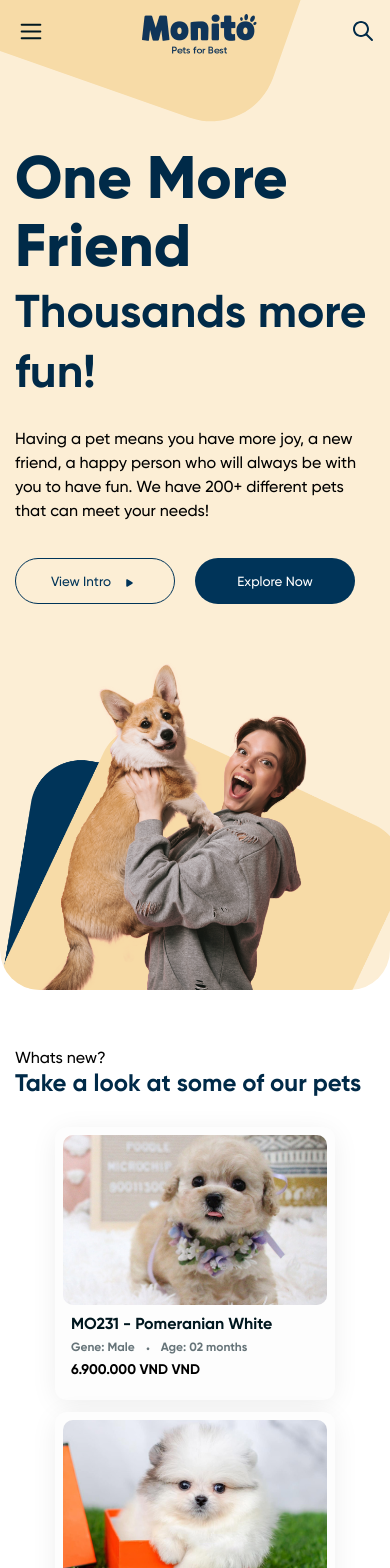
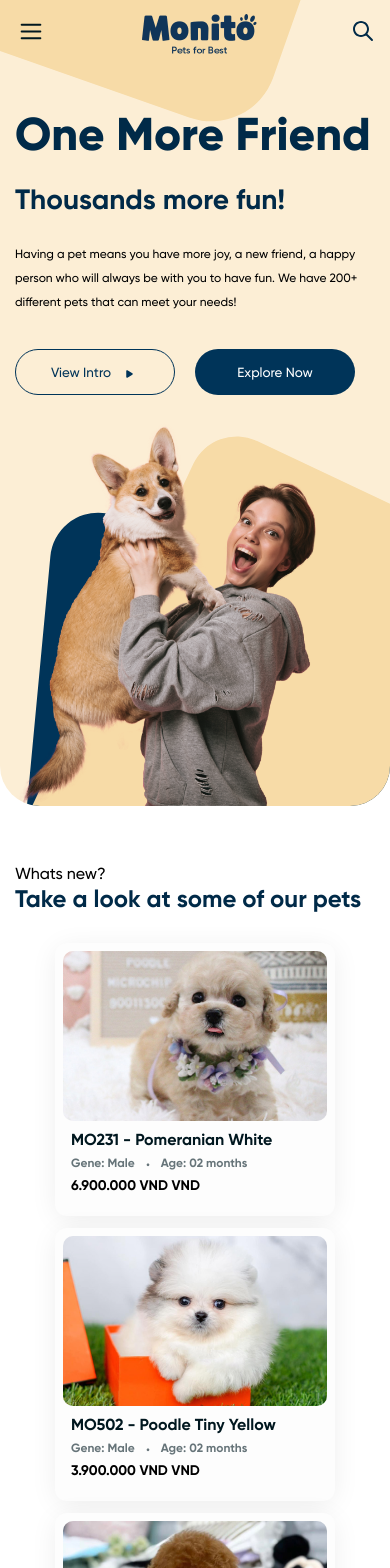
Before and after one commit to nthdat2704/clone-ui, a Next.js app: page / in a window 390 px wide. Shown: the top 1568 px of the page. Built offline with nearby package versions, Linux system fonts and the light colour scheme.

Commit message:
reponsive for hero section (banner)

```diff
--- a/src/features/banner-one-more/banner-one-more.module.scss
+++ b/src/features/banner-one-more/banner-one-more.module.scss
@@ -82,7 +82,7 @@
 
 @media screen and (max-width: 767px) {
     .banner-right-block {
-        width: 605.03px;
+        width: 820px;
         height: 635px;
         border-radius: 75px;
         top: -300px;
@@ -119,3 +119,9 @@
         padding: 0;
     }
 }
+
+@media screen and (max-width: 414px) {
+    .banner-right-block {
+        width: 605.03px;
+    }
+}
--- a/src/shared/assets/images/index.ts
+++ b/src/shared/assets/images/index.ts
@@ -28,6 +28,7 @@ import bannerPet from './banner-pet-seller.png'
 import knowlege1 from './knowlegge-1.png'
 import knowlege2 from './knowledge-2.png'
 import knowlege3 from './knowledge-3.png'
+import human from './human.png'
 
 
 export {
@@ -37,5 +38,5 @@ export {
     animal6, animal7, animal8, animal9, bannerOneMore,
     bannerOneMoreHuman, brand1, brand2, brand3, brand4, brand5,
     brand6, brand7, hand, bannerPet, knowlege1,
-    knowlege2, knowlege3
+    knowlege2, knowlege3, human
 }
--- a/src/shared/components/banner/banner.module.scss
+++ b/src/shared/components/banner/banner.module.scss
@@ -1,24 +1,6 @@
-// .container {
-//     overflow: hidden;
-//     max-height: 595px;
-// }
-// .banner__content {
-//     display: flex;
-//     justify-content: space-between;
-// }
-// .banner__left {
-//     max-width: 480px;
-//     width: 100%;
-//     margin-top: 80px;
-// }
-// .banner__right {
-//     transform: scale(1.3485);
-//     flex: 1;
-//     .human {
-//         object-fit: contain;
-//     }
-// }
 .container {
+    position: relative;
+    min-height: 595px;
     overflow: hidden;
 }
 .banner__content {
@@ -29,16 +11,6 @@
     max-width: 480px;
     width: 100%;
     margin-top: 80px;
-}
-.banner__right {
-    transform: scale(1.3485) translateY(100px);
-    flex: 1;
-    .human {
-        max-height: 595px;
-        object-fit: contain;
-    }
-}
-
     .action {
         display: flex;
         gap: 20px;
@@ -60,21 +32,117 @@
         line-height: 24px;
         margin-bottom: 34px;
     }
+}
+.banner__right {
+    flex: 1;
+}
+.banner-image {
+    position: absolute;
+    right: -34px;
+    bottom: -82px;
+    z-index: 2;
+    object-fit: contain;
+}
 
+.banner-block-primary,
+.banner-block-secondary {
+    position: absolute;
+    width: 635px;
+    height: 635px;
+    border-radius: 99px;
+}
+.banner-block-primary {
+    background-color: $primary-main-color;
+    top: 231px;
+    right: 161px;
+    transform: rotate(9.35deg);
+}
+.banner-block-secondary {
+    background-color: $secondary-main-color;
+    top: 201px;
+    right: 104px;
+    transform: rotate(25.23deg);
+}
+
+// .container-block-top,
+// .container-block-bottom {
+//     width: 635px;
+//     height: 635px;
+//     border-radius: 99px;
+//     position: absolute;
+// }
+// .container-block-top {
+//     top: -635px;
+//     left: -230px;
+//     background-color: $secondary-main-color;
+//     transform: rotate(25.23deg);
+// }
+
+@media screen and (max-width: 1279px) {
+    .banner__left {
+        max-width: 390px;
+        .title {
+            font-size: 46px;
+        }
+        .sub-title {
+            font-size: 28px;
+        }
+        .body {
+            font-size: 12px;
+        }
+    }
+    .banner-image {
+        right: -234px;
+    }
+    .banner-block-primary {
+        right: -20px;
+    }
+    .banner-block-secondary {
+        right: -96px;
+    }
+}
 @media screen and (max-width: 1023px) {
+    .banner__content {
+        flex-direction: column;
+        align-items: center;
+        gap: 25px;
+    }
     .banner__left {
         max-width: unset;
+        margin-top: 35px;
+        .sub-title {
+            margin-bottom: 12px;
         }
-    .banner__content {
-        display: flex;
-        flex-direction: column;
-        align-items: center;
-        justify-content: unset;
+        .body {
+            max-width: 480px;
+        }
     }
     .banner__right {
-        .human {
+        position: relative;
+        .banner-image {
+            position: relative;
+            z-index: 9;
+            top: 0;
+            left: 0;
             max-height: 386px;
-        }
-        transform: scale(1.3485) translateY(70px);
+            max-width: 414px;
+            object-fit: cover;
         }
     }
+    .banner-block-primary,
+    .banner-block-secondary {
+        width: 528px;
+        height: 528px;
+        border-radius: 48px;
+    }
+    .banner-block-primary {
+        top: 112px;
+        right: -155px;
+        transform: rotate(5.37deg);
+    }
+    .banner-block-secondary {
+        top: 88px;
+        right: -202px;
+        transform: rotate(25.23deg);
+    }
+}
--- a/src/shared/components/banner/banner.tsx
+++ b/src/shared/components/banner/banner.tsx
@@ -1,5 +1,4 @@
-import banner from '@/shared/assets/images/banner.png';
-import block from '@/shared/assets/images/block.png';
+import human from '@/shared/assets/images/human.png';
 import { PlayIcon } from '@/shared/icons';
 import classNames from 'classnames/bind';
 import Image from 'next/image';
@@ -29,7 +28,9 @@ export const Banner = (props: BannerProps) => {
                         </div>
                     </div>
                     <div className={cx('banner__right')}>
-                        <Image className={cx('human')} src={banner} alt="banner" />
+                        <Image className={cx('banner-image')} src={human} alt="banner" />
+                        <div className={cx('banner-block-primary')}></div>
+                        <div className={cx('banner-block-secondary')}></div>
                     </div>
                 </div>
             </Container>
```
Also changed, not shown: src/shared/assets/images/human.png (added). Lines whose indentation alone changed are shown as unchanged.
